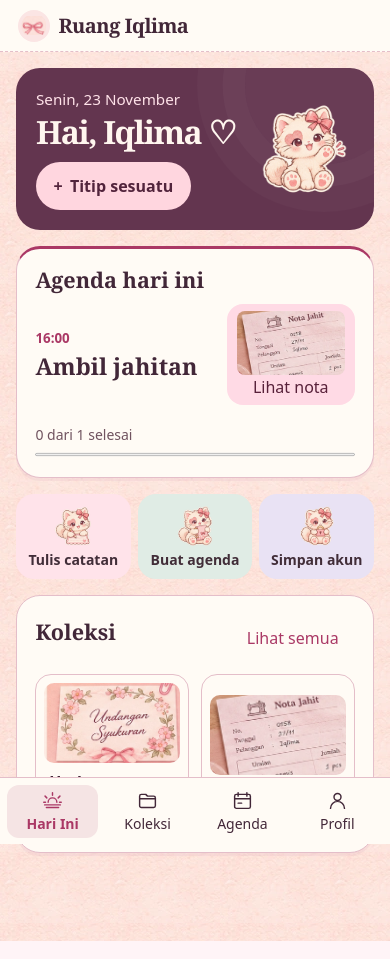
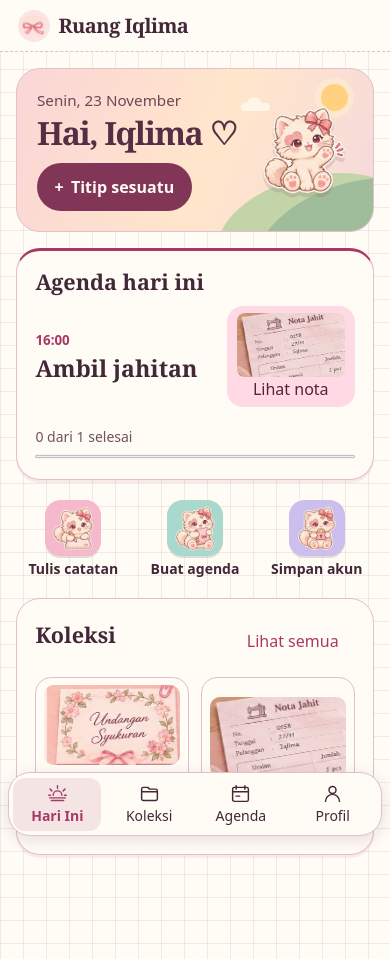
Before and after one commit to jundy779/Titip_Mimi, an Astro site: page / in a window 390 px wide. Built offline with nearby package versions, Linux system fonts and the light colour scheme; Astro itself is replaced by a stand-in of ours.

Commit message:
Beri beranda Mimi suasana taman dan pintasan stiker

```diff
--- a/public/planner.css
+++ b/public/planner.css
@@ -267,11 +267,6 @@ dialog::backdrop { background: rgb(43 23 38 / .52); }
   text-align: left; padding: clamp(1.25rem,3.5vw,3rem); gap: .85rem 1rem;
   background: #63354f; color: #fff6ef;
 }
-.journal .intro::before {
-  content: ''; position: absolute; z-index: -1; right: -8%; top: -38%;
-  width: 44%; aspect-ratio: 1; border-radius: 50%; background: #ffffff09;
-  box-shadow: 0 0 0 1.4rem #ffffff08,0 0 0 3rem #ffffff06;
-}
 .journal .intro h1 { font-size: clamp(2rem,4.8vw,4.5rem); margin: .25rem 0 0; }
 .journal .intro .date { color: #ffe2e9; }
 .journal .intro .quick { background: #ffd6df; color: #52243c; }
@@ -297,3 +292,53 @@ dialog::backdrop { background: rgb(43 23 38 / .52); }
   .journal-actions img { transition: transform 180ms ease-out; }
   .journal-actions button:hover img { transform: translateY(-3px) rotate(-3deg); }
 }
+
+/* A notebook page with Mimi in a little strawberry garden. */
+body[data-page="Hari Ini"] {
+  --grid-line: color-mix(in srgb,var(--mimi-outline) 12%,transparent);
+  background-color: var(--mimi-surface-container);
+  background-image: linear-gradient(var(--grid-line) 1px,transparent 1px),
+                    linear-gradient(90deg,var(--grid-line) 1px,transparent 1px);
+  background-size: 23px 23px;
+}
+.journal .intro {
+  --hill-front: #a0bd9b; --hill-back: #c3d5a8;
+  background: linear-gradient(110deg,#fbd7d5 5%,#ffe6cb 55%,#f6d9dc);
+  color: #542e43;
+  border: 1px solid var(--line);
+}
+.journal .intro .date { color: #704657; }
+.journal .intro .quick { background: #823657; color: #fff9f3; }
+.garden-scene { position:absolute; inset:0; z-index:-1; overflow:hidden; pointer-events:none; }
+.garden-scene::before,.garden-scene::after {
+  content:''; position:absolute; bottom:-36%; right:-12%; width:56%; height:70%;
+  background:var(--hill-back); border-radius:55% 55% 0 0; transform:rotate(-13deg);
+}
+.garden-scene::after { right:-22%; bottom:-41%; background:var(--hill-front); transform:rotate(-19deg); }
+.garden-sun { position:absolute; top:9%; right:7%; width:clamp(1.7rem,4vw,3.75rem); aspect-ratio:1;
+  border-radius:50%; background:#ffd17f; box-shadow:0 0 0 6px #fff1cf82; }
+.garden-cloud { position:absolute; top:21%; right:29%; width:3rem; height:.75rem; border-radius:2rem; background:#fff6e9; }
+.garden-cloud::before { content:''; position:absolute; left:20%; bottom:0; width:1.3rem; height:1.3rem; border-radius:50%; background:inherit; }
+.journal .welcome-art { filter:drop-shadow(0 4px 0 #58334524); }
+.journal-actions button { background:var(--mimi-surface-container); color:var(--ink); justify-content:flex-start; padding:.65rem 1rem; border:1px solid var(--line); }
+.journal-actions img { padding:.2rem; border-radius:28%; background:var(--wash); box-shadow:0 2px 0 #45273b26; }
+.journal-actions [data-capture-kind=note] { --wash:#f6b9cc; }
+.journal-actions [data-capture-kind=agenda] { --wash:#a9d9cd; }
+.journal-actions [data-capture-kind=account] { --wash:#ccbfed; }
+:root[data-theme=dark] .journal .intro { --hill-front:#476955; --hill-back:#68796d; color:#ffedde; background:linear-gradient(110deg,#4e3046,#61445b 65%,#494766); }
+:root[data-theme=dark] .journal .intro .date { color:#f2d0dc; }
+:root[data-theme=dark] .journal .intro .quick { color:#492036; background:#ffd5de; }
+:root[data-theme=dark] .garden-sun { background:#ffeac0; box-shadow:0 0 0 6px #ffe7cf18; }
+:root[data-theme=dark] .garden-cloud { background:#998596; }
+@media(max-width:600px) {
+  .journal-actions button { background:transparent; border:0; padding:.3rem .1rem; box-shadow:none; }
+  .journal-actions img { width:3.5rem; }
+  .room-menu nav {
+    left:50%; right:auto; bottom:max(.5rem,env(safe-area-inset-bottom)); transform:translateX(-50%);
+    width:min(calc(100% - 1rem),24rem); border:1px solid var(--line); border-radius:1.4rem;
+    box-shadow:0 4px 16px #45273b22; padding:.28rem; background:var(--mimi-surface-container);
+  }
+  body > main:not(.guide) { padding-bottom:calc(6.5rem + env(safe-area-inset-bottom)); }
+  .garden-cloud { width:1.8rem; height:.5rem; }
+  .garden-cloud::before { width:.9rem; height:.9rem; }
+}
--- a/src/components/Today.astro
+++ b/src/components/Today.astro
@@ -12,6 +12,7 @@ const shortcuts = [
 ---
 <div class="spread journal">
   <section class="intro">
+    <div class="garden-scene" aria-hidden="true"><i class="garden-sun"></i><i class="garden-cloud"></i></div>
     <div class="greeting"><p class="date"></p><h1>Hai, Iqlima ♡</h1></div>
     <Image class="welcome-art" src={welcome} width={260} height={260} alt="Mimi menyapa Iqlima" fetchpriority="high" />
     <button class="primary quick">Titip sesuatu</button>
```
Also changed, not shown: docs/DESIGN.md (+2 -0 lines), docs/QA.md (+2 -0 lines), 2 other files.
